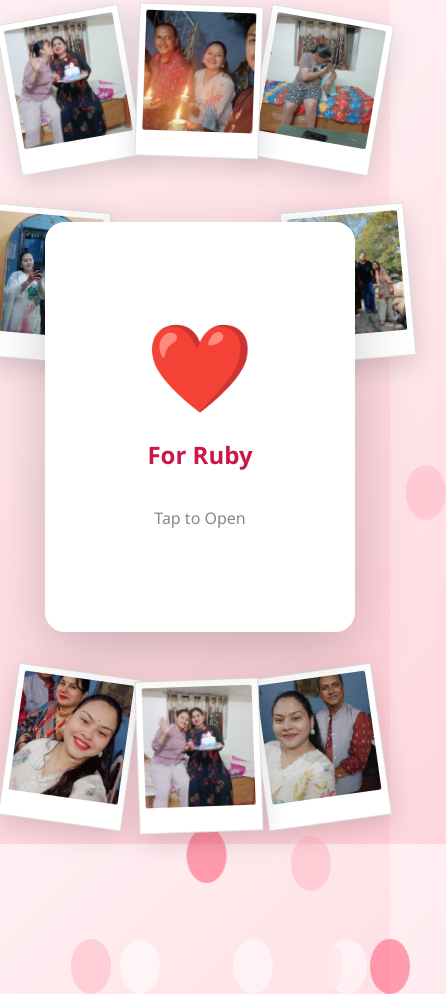
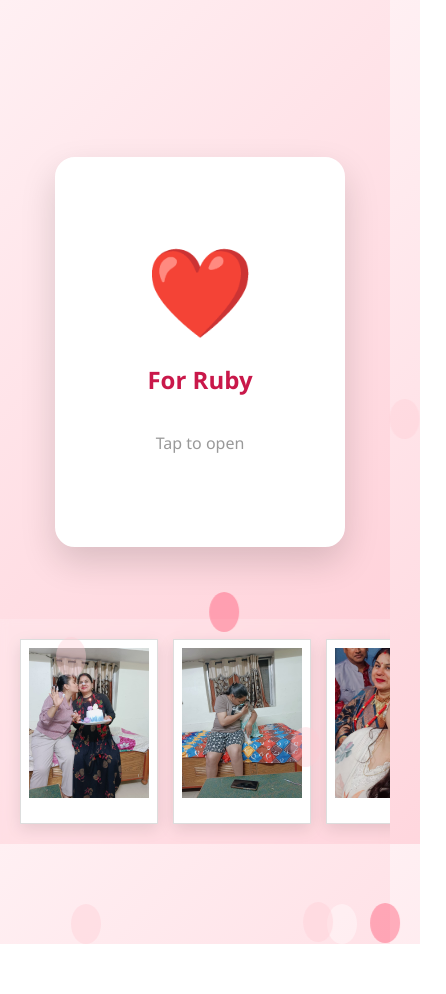
Before and after one commit to AADI-playz23/birthbay, a plain HTML site: page index.html in a window 390 px wide. Shown: the whole page, 446 px wide, since content can reach past the window. After the commit the page ends 944 px from the top, so only its background shows below. Drawn offline with Linux system fonts and the light colour scheme.

Commit message:
Update index.html

```diff
--- a/index.html
+++ b/index.html
@@ -2,7 +2,7 @@
 <html lang="en">
 <head>
     <meta charset="UTF-8">
-    <meta name="viewport" content="width=device-width, initial-scale=1.0">
+    <meta name="viewport" content="width=device-width, initial-scale=1.0, maximum-scale=1.0, user-scalable=no">
     <title>Happy Birthday Ruby!</title>
     <style>
         :root {
@@ -14,7 +14,7 @@
         body {
             margin: 0;
             padding: 0;
-            min-height: 100vh;
+            height: 100vh;
             background: linear-gradient(135deg, #fff0f3 0%, #ffccd5 100%);
             font-family: 'Segoe UI', sans-serif;
             display: flex;
@@ -24,81 +24,98 @@
             perspective: 1000px;
         }
 
-        /* --- LARGE PHOTO FRAMES --- */
+        /* --- BACKGROUND BALLOONS --- */
+        .balloon {
+            position: absolute;
+            bottom: -100px;
+            width: 30px;
+            height: 40px;
+            border-radius: 50%;
+            opacity: 0.4;
+            z-index: 0;
+            animation: floatAway 10s linear infinite;
+        }
+        @keyframes floatAway { to { bottom: 110vh; transform: translateX(50px); } }
+
+        /* --- PHOTO SYSTEM --- */
+        .frames-layer {
+            position: absolute;
+            width: 100%;
+            height: 100%;
+            pointer-events: none;
+        }
+
         .frame {
             position: absolute;
-            width: 160px; /* Increased size */
             background: white;
-            padding: 10px 10px 30px 10px;
-            box-shadow: 0 8px 25px rgba(0,0,0,0.15);
+            padding: 8px 8px 25px 8px;
+            box-shadow: 0 5px 15px rgba(0,0,0,0.1);
             border: 1px solid #ddd;
+            pointer-events: auto;
+            transition: transform 0.3s;
             z-index: 5;
-            transition: all 0.4s cubic-bezier(0.175, 0.885, 0.32, 1.275);
-            cursor: pointer;
-            animation: float 6s ease-in-out infinite;
         }
 
-        .frame img {
-            width: 100%;
-            height: 180px; /* Increased height */
-            object-fit: cover;
-            border-radius: 2px;
+        .frame img { width: 100%; height: 100%; object-fit: cover; }
+
+        /* Desktop Layout (Corners) */
+        @media (min-width: 769px) {
+            .frame { width: 140px; height: 160px; }
+            .f1 { top: 5%; left: 5%; transform: rotate(-8deg); }
+            .f2 { top: 5%; right: 5%; transform: rotate(8deg); }
+            .f3 { bottom: 5%; left: 5%; transform: rotate(5deg); }
+            .f4 { bottom: 5%; right: 5%; transform: rotate(-5deg); }
+            .f5 { top: 40%; left: 2%; transform: rotate(10deg); }
+            .f6 { top: 40%; right: 2%; transform: rotate(-10deg); }
+            .f7 { top: 2%; left: 45%; }
+            .f8 { bottom: 2%; left: 45%; }
+            .frame:hover { transform: scale(1.4) rotate(0deg) !important; z-index: 200; }
         }
 
-        /* Hover/Tap Zoom Effect */
-        .frame:hover {
-            transform: scale(1.5) rotate(0deg) !important;
-            z-index: 200;
-            box-shadow: 0 15px 40px rgba(0,0,0,0.3);
+        /* Mobile Layout (Scrollable Strip) */
+        @media (max-width: 768px) {
+            .frames-layer {
+                display: flex;
+                flex-direction: column;
+                justify-content: flex-end;
+                pointer-events: none;
+            }
+            .mobile-scroll-container {
+                display: flex;
+                overflow-x: auto;
+                padding: 20px;
+                gap: 15px;
+                pointer-events: auto;
+                background: rgba(255, 255, 255, 0.2);
+                backdrop-filter: blur(5px);
+                -webkit-overflow-scrolling: touch;
+                scrollbar-width: none;
+            }
+            .mobile-scroll-container::-webkit-scrollbar { display: none; }
+
+            .frame {
+                position: relative;
+                flex: 0 0 120px;
+                height: 150px;
+                top: auto !important; left: auto !important; right: auto !important; bottom: auto !important;
+                transform: rotate(0deg) !important;
             }
 
-        @keyframes float {
-            0%, 100% { transform: translateY(0) rotate(var(--r)); }
-            50% { transform: translateY(-15px) rotate(var(--r)); }
+            .card-wrapper {
+                margin-top: -150px; /* Pull card up away from scroll bar */
+            }
         }
 
-        /* Desktop Positioning (Spaced out for bigger frames) */
-        .f1 { top: 5%; left: 3%; --r: -10deg; }
-        .f2 { top: 5%; right: 3%; --r: 10deg; }
-        .f3 { bottom: 5%; left: 3%; --r: 8deg; }
-        .f4 { bottom: 5%; right: 3%; --r: -8deg; }
-        .f5 { top: 35%; left: 1%; --r: 5deg; }
-        .f6 { top: 35%; right: 1%; --r: -5deg; }
-        .f7 { top: -2%; left: 40%; --r: 2deg; }
-        .f8 { bottom: -2%; left: 40%; --r: -2deg; }
-
-        /* --- MOBILE OPTIMIZATION --- */
-        @media (max-width: 768px) {
-            .frame {
-                width: 110px; /* Balanced size for mobile */
-                padding: 6px 6px 20px 6px;
-            }
-            .frame img { height: 120px; }
-
-            /* Repositioning for mobile to prevent overlap */
-            .f1 { top: 2%; left: 2%; }
-            .f2 { top: 2%; right: 2%; }
-            .f3 { bottom: 2%; left: 2%; }
-            .f4 { bottom: 2%; right: 2%; }
-            .f5 { top: 25%; left: -5%; }
-            .f6 { top: 25%; right: -5%; }
-            .f7 { top: 1%; left: 35%; }
-            .f8 { bottom: 1%; left: 35%; }
-
-            .frame:hover { transform: scale(1.8) !important; }
-        }
-
-        /* --- MAIN CARD --- */
+        /* --- THE CARD --- */
         .card-wrapper {
-            width: 300px;
-            height: 400px;
+            width: 280px;
+            height: 380px;
             cursor: pointer;
             position: relative;
             transform-style: preserve-3d;
             transition: transform 0.8s cubic-bezier(0.175, 0.885, 0.32, 1.275);
-            z-index: 150; /* Above frames */
+            z-index: 100;
         }
-
         .card-wrapper.open { transform: rotateY(180deg); }
 
         .card-side {
@@ -111,47 +128,29 @@
             flex-direction: column;
             justify-content: center;
             align-items: center;
-            box-shadow: 0 20px 60px rgba(0,0,0,0.2);
+            box-shadow: 0 15px 35px rgba(0,0,0,0.15);
             background: #fff;
             border: 5px solid white;
         }
 
         .back-side {
             transform: rotateY(180deg);
-            padding: 30px;
-            box-sizing: border-box;
+            padding: 25px;
             text-align: center;
         }
 
         .heart-btn {
             font-size: 80px;
             color: var(--primary);
-            animation: heartbeat 1.4s infinite;
+            animation: pulse 1.5s infinite;
         }
-
-        @keyframes heartbeat {
-            0%, 100% { transform: scale(1); }
-            50% { transform: scale(1.1); }
-        }
-
-        /* --- BALLOONS --- */
-        .balloon {
-            position: absolute;
-            bottom: -150px;
-            width: 40px;
-            height: 55px;
-            border-radius: 50%;
-            opacity: 0.5;
-            animation: floatAway 12s linear infinite;
-        }
-
-        @keyframes floatAway {
-            to { bottom: 120vh; transform: translateX(100px); }
-        }
+        @keyframes pulse { 0%, 100% { transform: scale(1); } 50% { transform: scale(1.1); } }
     </style>
 </head>
 <body>
 
+    <div class="frames-layer">
+        <div class="mobile-scroll-container">
             <div class="frame f1"><img src="1.jpg"></div>
             <div class="frame f2"><img src="2.jpg"></div>
             <div class="frame f3"><img src="3.jpg"></div>
@@ -160,34 +159,37 @@
             <div class="frame f6"><img src="6.jpg"></div>
             <div class="frame f7"><img src="7.jpg"></div>
             <div class="frame f8"><img src="8.jpg"></div>
+        </div>
+    </div>
 
     <div class="card-wrapper" id="bdayCard" onclick="handleFlip()">
         <div class="card-side front-side">
             <div class="heart-btn">❤️</div>
-            <h2 style="color: var(--accent); margin-top: 20px;">For Ruby</h2>
-            <p style="color: #888;">Tap to Open</p>
+            <h2 style="color: var(--accent);">For Ruby</h2>
+            <p style="color: #999;">Tap to open</p>
         </div>
         <div class="card-side back-side">
-            <h1 style="color: var(--accent);">Happy Birthday!</h1>
-            <p style="color: #444; line-height: 1.6;">
-                To my dearest sister Ruby,<br><br>
-                May your day be filled with love and your year filled with amazing moments. You are truly special!
+            <h2 style="color: var(--accent); margin: 0;">Happy Birthday!</h2>
+            <p style="color: #444; line-height: 1.5;">
+                Wishing you a day as wonderful as you are. You're the best sister anyone could ask for!
             </p>
-            <p style="margin-top: 25px; font-weight: bold; color: var(--primary);">~ Aadi</p>
+            <p style="font-weight: bold; color: var(--primary);">~ Aadi</p>
         </div>
     </div>
 
     <script>
         function handleFlip() {
             const card = document.getElementById('bdayCard');
-            card.classList.toggle('open');
-            if(card.classList.contains('open')) {
+            if(!card.classList.contains('open')) {
+                card.classList.add('open');
                 triggerPopper();
+            } else {
+                card.classList.remove('open');
             }
         }
 
         function triggerPopper() {
-            for(let i=0; i<70; i++) {
+            for(let i=0; i<60; i++) {
                 const conf = document.createElement('div');
                 conf.style.cssText = `
                     position: fixed; width: 8px; height: 8px;
@@ -196,24 +198,24 @@
                 `;
                 document.body.appendChild(conf);
                 const angle = Math.random() * Math.PI * 2;
-                const dist = 200 + Math.random() * 400;
-                const tx = Math.cos(angle) * dist;
-                const ty = Math.sin(angle) * dist;
+                const tx = Math.cos(angle) * (150 + Math.random() * 250);
+                const ty = Math.sin(angle) * (150 + Math.random() * 250);
                 conf.animate([
-                    { transform: 'translate(0,0) scale(1)', opacity: 1 },
-                    { transform: `translate(${tx}px, ${ty}px) scale(0)`, opacity: 0 }
-                ], { duration: 2000, easing: 'ease-out' });
-                setTimeout(() => conf.remove(), 2000);
+                    { transform: 'translate(0,0)', opacity: 1 },
+                    { transform: `translate(${tx}px, ${ty}px)`, opacity: 0 }
+                ], { duration: 1500, easing: 'ease-out' });
+                setTimeout(() => conf.remove(), 1500);
             }
         }
 
-        const colors = ['#ff4d6d', '#ffb3c1', '#ffffff'];
-        for(let i=0; i<12; i++) {
+        // Balloons
+        const colors = ['#ff4d6d', '#ffccd5', '#ffffff'];
+        for(let i=0; i<8; i++) {
             const b = document.createElement('div');
             b.className = 'balloon';
             b.style.left = Math.random() * 100 + 'vw';
             b.style.backgroundColor = colors[Math.floor(Math.random()*colors.length)];
-            b.style.animationDelay = Math.random() * 12 + 's';
+            b.style.animationDelay = Math.random() * 10 + 's';
             document.body.appendChild(b);
         }
     </script>
```
Lines whose indentation alone changed are shown as unchanged.
